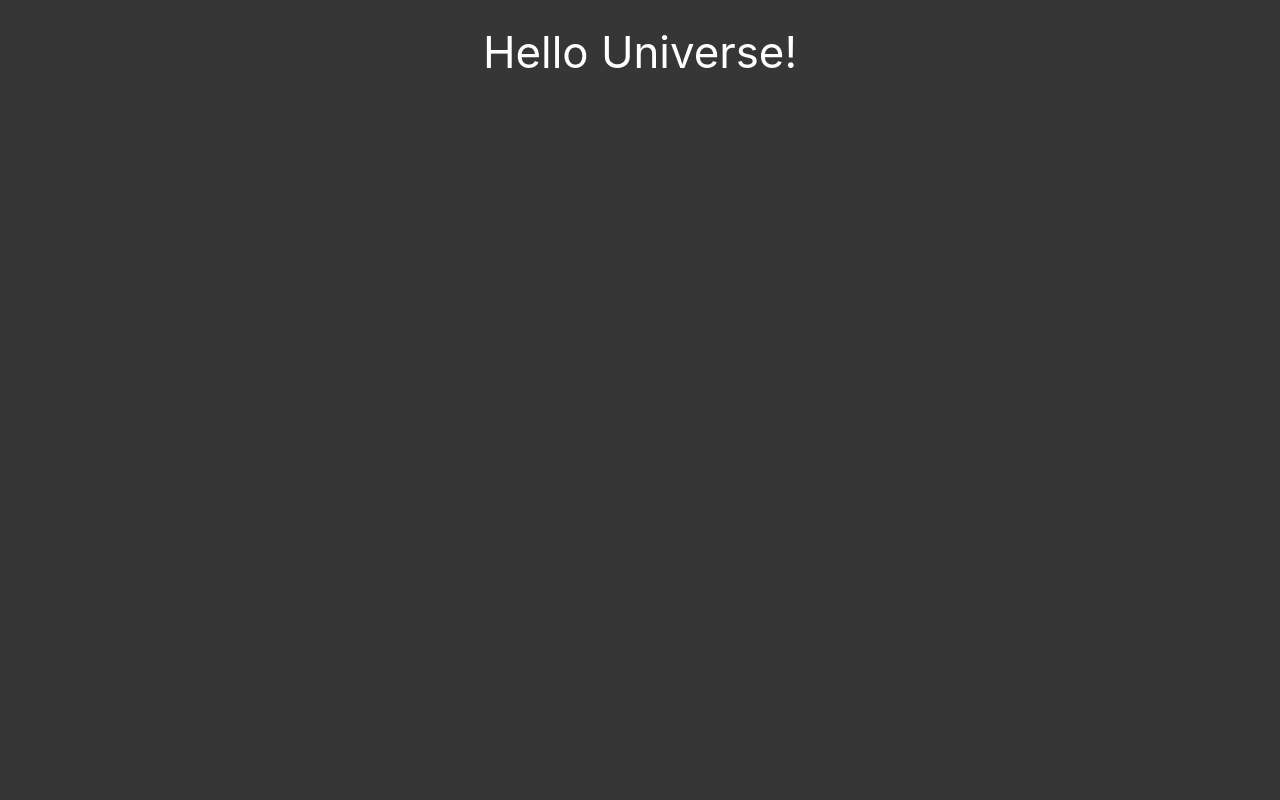
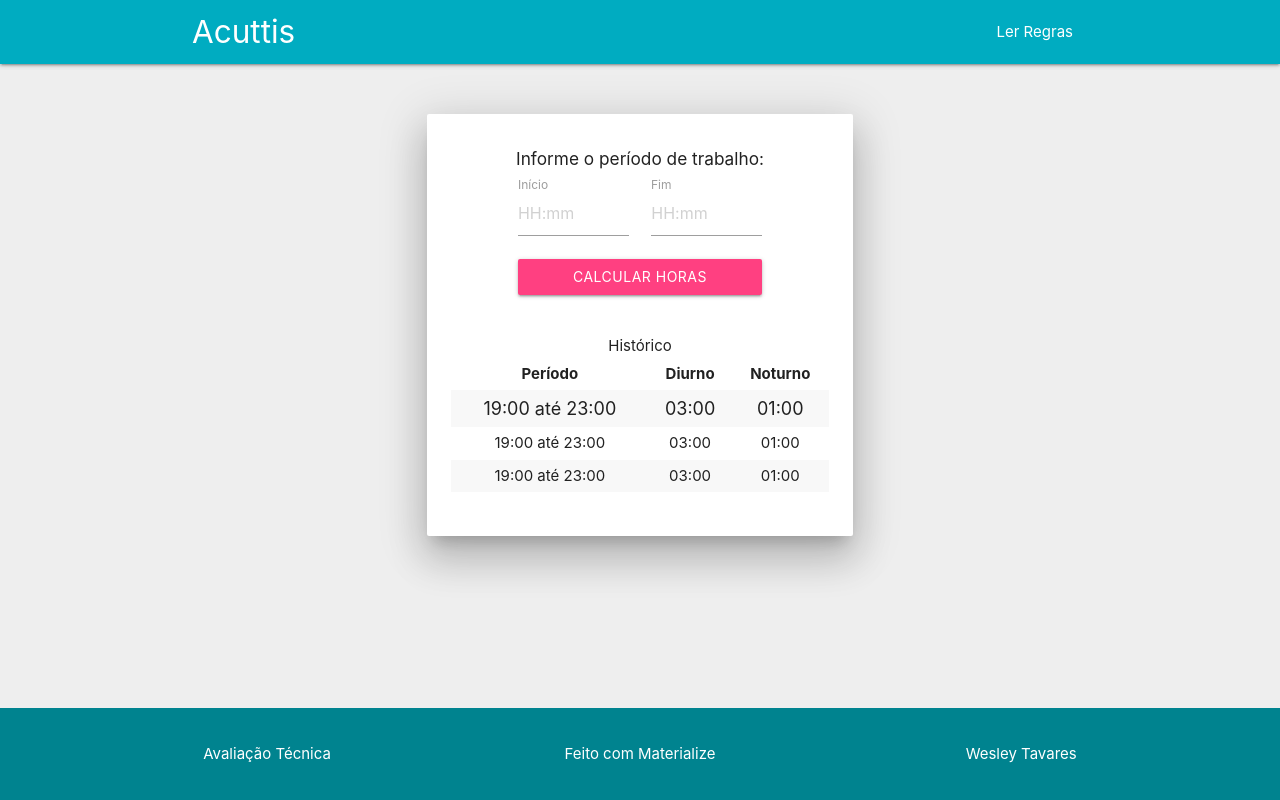
Before and after one commit to wesleydst/acuttis-frontend-avaliacao-tecnica, a React (Create React App) app: page / in a window 1280 px wide. Built offline with nearby package versions, Linux system fonts and the light colour scheme.

Commit message:
feat: adiciona o layout base estático com formulário

```diff
--- a/src/App.css
+++ b/src/App.css
@@ -1,7 +1,10 @@
+/* sticky footer - https://materializecss.com/footer.html#sticky-footer */
 #root {
   display: flex;
   min-height: 100vh;
   flex-direction: column;
-  background-color: rgb(54, 54, 54);
-  color: white;
 }
+
+main {
+  flex: 1 0 auto;
+}
--- a/src/App.js
+++ b/src/App.js
@@ -1,9 +1,119 @@
 import './App.css';
 
 export default function App() {
+  const tdPadding = { padding: "5px" };
   return (
-    <div>
-      <h3 className='center'>Hello Universe!</h3>
-    </div>
+    <>
+      <div className="navbar-fixed">
+        <nav className='cyan darken-1'>
+          <div className='nav-wrapper container'>
+            <a className='brand-logo' href="http://localhost:3000">Acuttis</a>
+            <ul className='right'>
+              <li>
+                <a className='modal-trigger' href="#modal-rules">Ler Regras</a>
+              </li>
+            </ul>
+          </div>
+        </nav>
+      </div>
+      <main className='grey lighten-3'>
+        <div className='container'>
+          <div className='row'>
+            <div className="col s12 m8 l6 offset-m2 offset-l3">
+              <form>
+                <div className='card-panel z-depth-5' style={{ marginTop: "50px" }}>
+                  <div className="row">
+                    <div className="col s12">
+                      <h6 className='center'>Informe o período de trabalho:</h6>
+                    </div>
+                    <div className="input-field col s4 offset-s2">
+                      <input
+                        id='start-time'
+                        type="text"
+                        className="validate"
+                        placeholder="HH:mm" />
+                      <label htmlFor="start-time">Início</label>
+                    </div>
+                    <div className="input-field col s4">
+                      <input
+                        id='end-time'
+                        type="email"
+                        className="validate"
+                        placeholder="HH:mm" />
+                      <label htmlFor="end-time">Fim</label>
+                    </div>
+                    <div className="col s8 offset-s2">
+                      <button
+                        className="btn waves-effect waves-light pink accent-2"
+                        style={{ width: "100%" }}
+                        type="submit"
+                      >
+                        Calcular horas
+                      </button>
+                    </div>
+                  </div>
+                  <div className="row">
+                    <div className="col s12" style={{ marginTop: "20px" }}>
+                      <table className='striped centered'>
+                        <caption>Histórico</caption>
+                        <thead>
+                          <tr>
+                            <th style={tdPadding}>Período</th>
+                            <th style={tdPadding}>Diurno</th>
+                            <th style={tdPadding}>Noturno</th>
+                          </tr>
+                        </thead>
+                        <tbody>
+                          <tr style={{ fontSize: "18px" }}>
+                            <td style={tdPadding}>19:00 até 23:00</td>
+                            <td style={tdPadding}>03:00</td>
+                            <td style={tdPadding}>01:00</td>
+                          </tr>
+                          <tr>
+                            <td style={tdPadding}>19:00 até 23:00</td>
+                            <td style={tdPadding}>03:00</td>
+                            <td style={tdPadding}>01:00</td>
+                          </tr>
+                          <tr>
+                            <td style={tdPadding}>19:00 até 23:00</td>
+                            <td style={tdPadding}>03:00</td>
+                            <td style={tdPadding}>01:00</td>
+                          </tr>
+                        </tbody>
+                      </table>
+                    </div>
+                  </div>
+                </div>
+              </form>
+            </div>
+          </div>
+        </div>
+      </main>
+      <footer className='page-footer cyan darken-3'>
+        <div className='container'>
+          <div className='row'>
+            <div className='col s4'>
+              <p>Avaliação Técnica</p>
+            </div>
+            <div className="col s4">
+              <p className='center'>Feito com <a className='white-text' href="https://materializecss.com">Materialize</a></p>
+            </div>
+            <div className="col s4">
+              <p className='right'>Wesley Tavares</p>
+            </div>
+          </div>
+        </div>
+      </footer>
+
+      <div id='modal-rules' className='modal'>
+        <div className='modal-content'>
+          <h5>Regras da aplicação</h5>
+          <p>Descrição...</p>
+        </div>
+        <div className='modal-footer'>
+          <a className='modal-close waves-effect waves-default btn-flat' href="#!">Fechar</a>
+        </div>
+      </div>
+    </>
   );
 }
--- a/src/index.js
+++ b/src/index.js
@@ -1,9 +1,17 @@
 import 'materialize-css/dist/css/materialize.min.css';
-import 'materialize-css/dist/js/materialize.min.js';
+import Materialize from 'materialize-css/dist/js/materialize.min.js';
 import React from 'react';
 import ReactDOM from 'react-dom';
 import App from './App';
 import reportWebVitals from './reportWebVitals';
+
+// Executa configurações nos componentes Materialize
+document.addEventListener('DOMContentLoaded', function () {
+  const elements = document.querySelectorAll('.modal');
+  Materialize.Modal.init(elements, {}); // https://materializecss.com/modals.html#initialization
+
+  Materialize.updateTextFields(); // https://materializecss.com/text-inputs.html#input
+});
 
 ReactDOM.render(
   <React.StrictMode>
```
